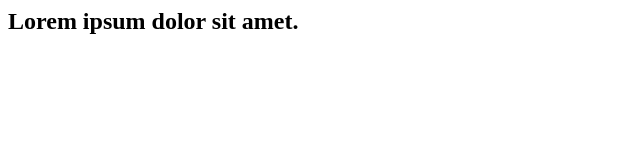
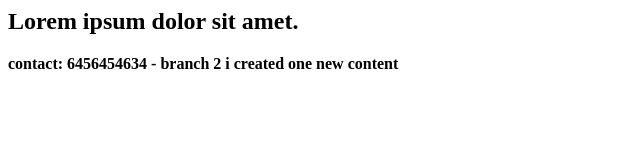
Before and after one commit to Madhan-Rahul/final, a plain HTML site: page index.html in a window 1280 px wide. Shown: the whole page, without its empty margins (0-640 px from the left). Drawn offline with Linux system fonts and the light colour scheme.

Commit message:
branch2 added

```diff
--- a/index.html
+++ b/index.html
@@ -1,3 +1,5 @@
 <h2>
     Lorem ipsum dolor sit amet.
 </h2>
+
+<b>contact: 6456454634 - branch 2 i created one new content</b>
```
